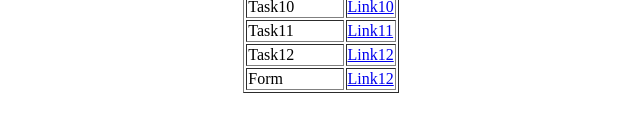
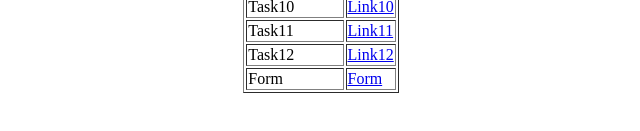
Before and after one commit to ArujAnand/Etnus-Mern, a plain HTML site: page index.html in a window 1280 px wide. Shown: the part 375-506 px from the top of the page, 319-959 px from the left. Drawn offline with Linux system fonts and the light colour scheme.

Commit message:
Update index.html
Spelling edit

```diff
--- a/index.html
+++ b/index.html
@@ -70,7 +70,7 @@
             </tr>
             <tr>
                 <td>Form</td>
-                <td><a href="Form.html">Link12</a></td>
+                <td><a href="Form.html">Form</a></td>
             </tr>
         </table>
     </center>
```
